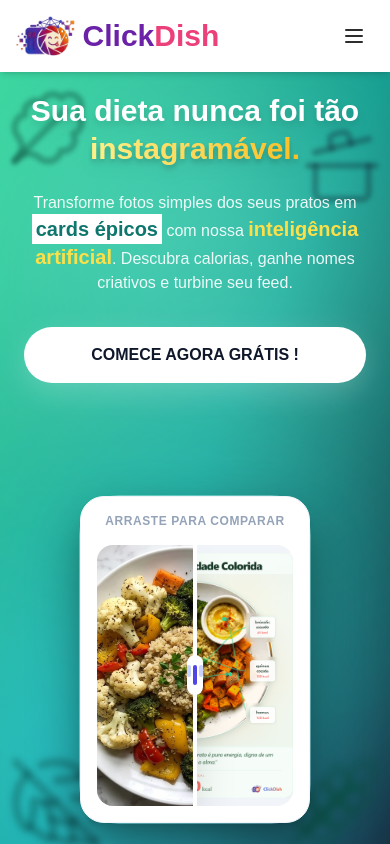
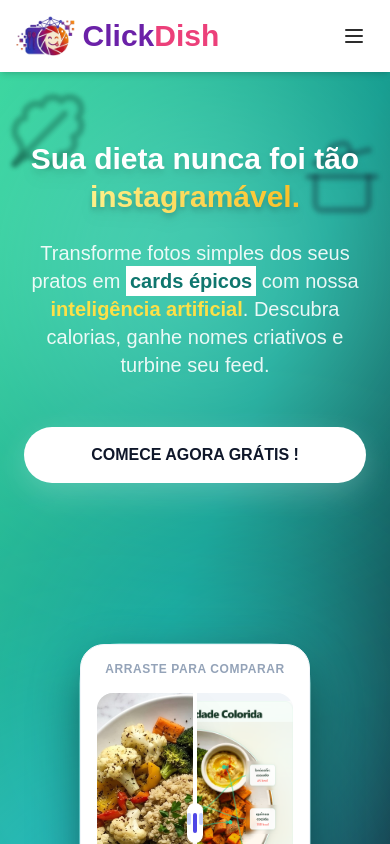
Before and after one commit to dustein/clickdish-landing, a Next.js app: page / in a window 390 px wide. Shown: the top 844 px of the page. Built offline with nearby package versions, Linux system fonts and the light colour scheme.

Commit message:
estilo hero

```diff
--- a/src/components/Hero.jsx
+++ b/src/components/Hero.jsx
@@ -54,15 +54,15 @@ const Hero = () => {
 
             <div className="container mx-auto px-6 sm:px-8 flex flex-col md:flex-row items-center md:items-stretch relative z-10 gap-8 lg:gap-0">
                 <div className="md:w-1/2 text-center md:text-left mb-16 md:mb-0 animate-fade-in-up relative z-10 w-full">
-                    <div className="sm:bg-white/10 sm:backdrop-blur-md sm:border sm:border-white/20 rounded-3xl py-4 sm:p-10 sm:shadow-2xl relative h-full flex flex-col justify-center">
-                        <h1 className="text-3xl sm:text-5xl md:text-6xl font-extrabold text-white leading-tight mb-6 break-words drop-shadow-lg">
+                    <div className="sm:bg-white/10 sm:backdrop-blur-md sm:border sm:border-white/20 rounded-3xl py-16 md:py-4 sm:p-10 sm:shadow-2xl relative h-full flex flex-col justify-center">
+                        <h1 className="text-3xl sm:text-5xl md:text-6xl font-extrabold text-white leading-tight mb-6 drop-shadow-lg">
                             Sua dieta nunca foi tão <span className="text-transparent bg-clip-text bg-gradient-to-r from-yellow-200 to-amber-400 drop-shadow-md">instagramável.</span>
                         </h1>
-                        <p className="text-base sm:text-lg md:text-xl text-white/90 mb-8 sm:mb-10 max-w-lg mx-auto md:mx-0 font-medium">
+                        <p className="text-base text-xl md:text-xl text-white/90 mb-8 sm:mb-10 max-w-lg mx-auto md:mx-0 font-medium">
                             Transforme fotos simples dos seus pratos em <span className="text-teal-700 font-bold text-xl bg-white py-1 px-1">cards épicos</span> com nossa <span className="text-yellow-300 font-bold text-xl">inteligência artificial</span>. Descubra calorias, ganhe nomes criativos e turbine seu feed.
                         </p>
                         <div className="flex justify-center">
-                            <a href="https://app.clickdish.fit" className="bg-white text-slate-900 px-6 sm:px-10 py-4 sm:py-5 rounded-full font-extrabold text-base sm:text-xl hover:bg-gray-100 shadow-[0_10px_30px_rgba(255,255,255,0.2)] transform hover:scale-105 transition-all duration-300 w-full sm:w-auto text-center">
+                            <a href="https://app.clickdish.fit" className="bg-white text-slate-900 mt-4 px-6 sm:px-10 py-4 sm:py-5 rounded-full font-extrabold text-base sm:text-xl hover:bg-gray-100 shadow-[0_10px_30px_rgba(255,255,255,0.2)] transform hover:scale-105 transition-all duration-300 w-full sm:w-auto text-center">
                                 COMECE AGORA GRÁTIS !
                             </a>
                         </div>
```
Also changed, not shown: content/blog/mes-zero-carbo-dieta-slow-carb-tim-ferriss.mdx (line endings or trailing spaces).
